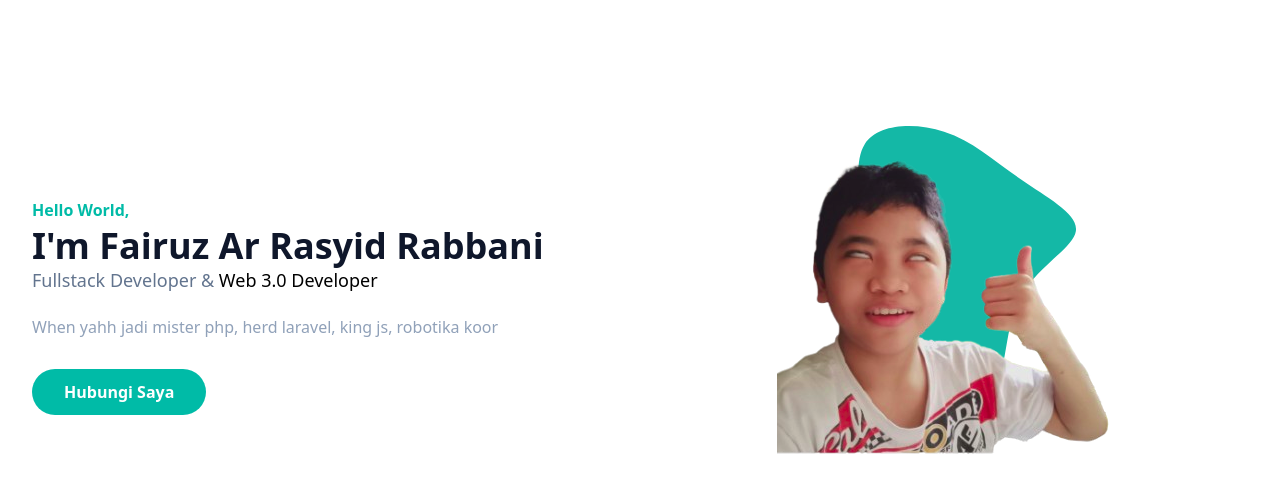
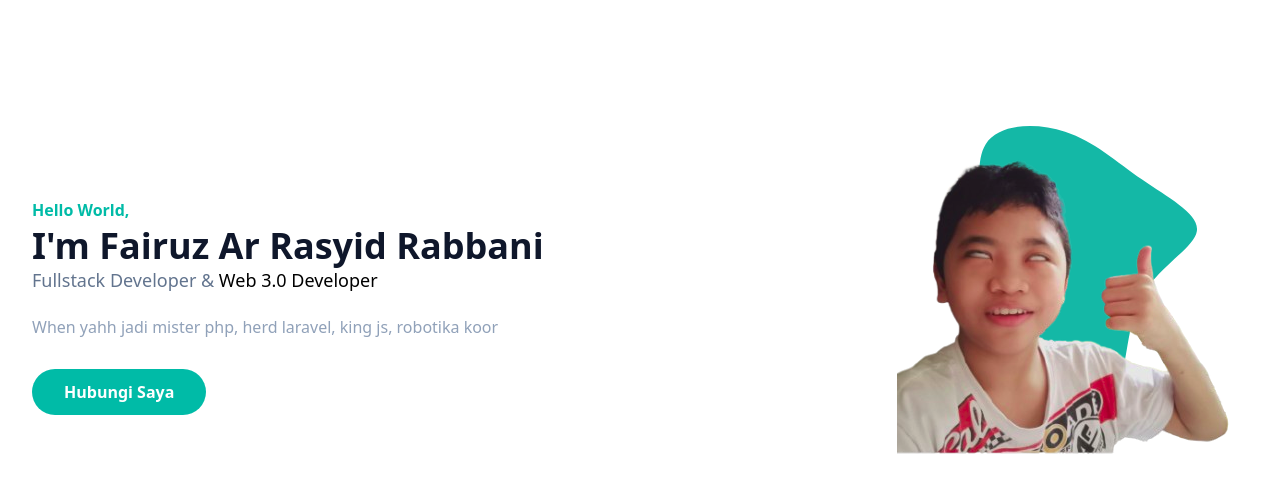
Before and after one commit to iruzz/web-portofolio, a website: page src/index.html in a window 1280 px wide. Drawn offline with Linux system fonts and the light colour scheme.

Commit message:
fix bug posisi svg

```diff
--- a/src/index.html
+++ b/src/index.html
@@ -7,12 +7,12 @@
 </head>
 <body>
 <!-- Hero Section Start -->
-<section id="hero" class="pt-36">
-  <div class="container mx-auto px-4">
-    <div class="flex flex-wrap lg:flex-nowrap items-center">
+<section id="hero" class="pt-36 ">
+  <div class=" container mx-auto px-4">
+    <div class=" flex flex-col lg:flex-row lg:justify-between items-center gap-8">
 
       <!-- Text Section -->
-      <div class="w-full lg:w-1/2 self-center px-4">
+      <div class="lg:w-1/2 self-center px-4">
         <h1 class="text-base font-semibold text-teal-500">
           Hello World,
           <span class="block font-bold text-slate-900 text-4xl mt-1">
@@ -31,15 +31,19 @@
       </div>
 
       <!-- Image Section -->
-      <div class="w-full lg:w-1/2 self-end px-4 relative mt-10 lg:mt-0">
-        <img src="/img/yess.png" alt="" class="max-w-full mx-auto relative z-10">
-        <span class="absolute -bottom-0 -z-10 left-1/2 -translate-x-1/2">
+      <div class="lg:w-1/2 px-4 relative mt-10 lg:mt-0  flex justify-end">
+
+      <div class="relative w-fit">
+            <span class="absolute -bottom-0 -z-10 left-1/2 -translate-x-1/2">
           <svg width="400" height="400" viewBox="0 0 200 200" xmlns="http://www.w3.org/2000/svg">
             <path fill="#14b8a6"
               d="M38.4,-43.6C53,-33.4,70.4,-24.5,68.8,-14.9C67.3,-5.3,46.7,4.9,37.6,22.7C28.5,40.4,30.8,65.8,22,75.6C13.1,85.5,-7,79.9,-25,71.9C-42.9,63.9,-58.7,53.5,-61.4,39.8C-64.1,26.2,-53.6,9.3,-51.5,-10.2C-49.4,-29.7,-55.7,-51.8,-48.5,-63.2C-41.3,-74.7,-20.7,-75.4,-4.4,-70.2C11.9,-64.9,23.7,-53.7,38.4,-43.6Z"
               transform="translate(100 100) scale(0.9)" />
           </svg>
         </span>
+
+        <img src="/img/yess.png" alt="" class="max-w-full relative z-10">
+      </div>
       </div>
 
     </div>
```
Also changed, not shown: src/output.css.
